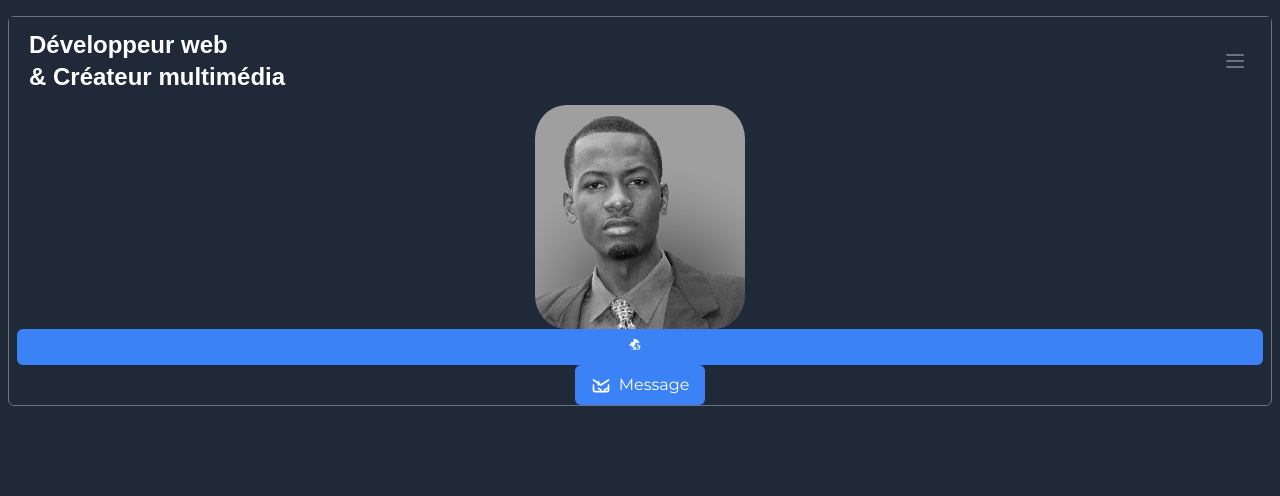
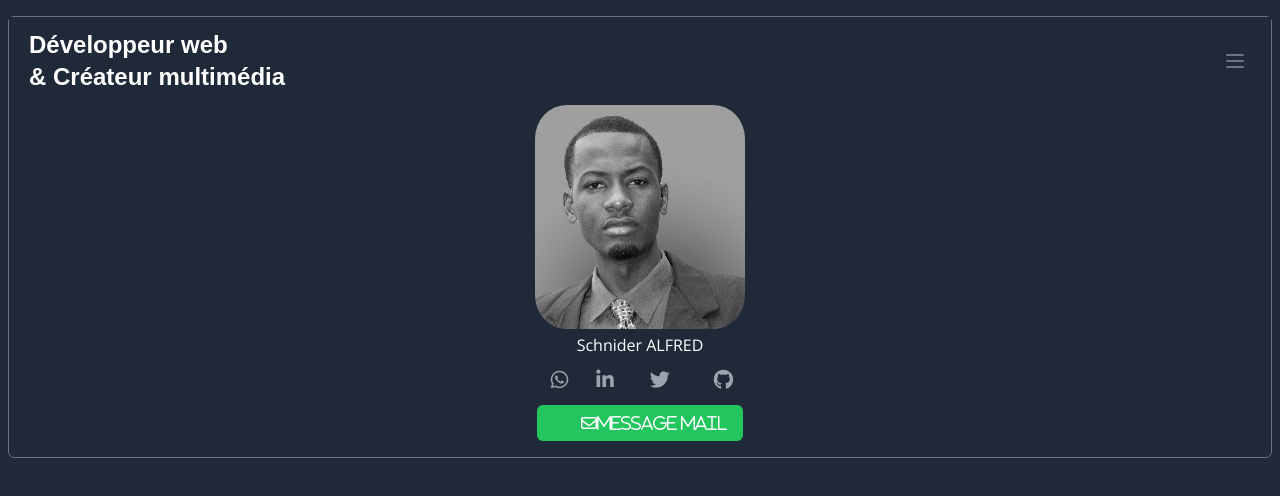
Before and after one commit to Fredalup/mon-portefolio, a plain HTML site: page index.html in a window 1280 px wide. Drawn offline with nearby package versions, Linux system fonts and the light colour scheme.

Commit message:
update home page

```diff
--- a/CSS/style.css
+++ b/CSS/style.css
@@ -14,6 +14,22 @@ body{
     font-family: 'Bebas Neue', sans-serif;
  }
 
+ .police-roboto{
+    font-family: 'Roboto', sans-serif;
+ }
+
+ .police-lato{
+    font-family: 'Lato', sans-serif;
+ }
+
+ .police-open-sans{
+    font-family: 'Open Sans', sans-serif;
+ }
+
+
+
+
+
  .bordure-ma-photo{
     border-style: solid;
   border-width: 2px;
--- a/index.html
+++ b/index.html
@@ -14,8 +14,18 @@
 <link rel="preconnect" href="https://fonts.gstatic.com" crossorigin>
 <link href="https://fonts.googleapis.com/css2?family=Great+Vibes&display=swap" rel="stylesheet">
 
+<link rel="preconnect" href="https://fonts.googleapis.com">
+<link rel="preconnect" href="https://fonts.gstatic.com" crossorigin>
+<link href="https://fonts.googleapis.com/css2?family=Roboto&display=swap" rel="stylesheet">
 
 
+<link rel="preconnect" href="https://fonts.googleapis.com">
+<link rel="preconnect" href="https://fonts.gstatic.com" crossorigin>
+<link href="https://fonts.googleapis.com/css2?family=Lato&display=swap" rel="stylesheet">
+
+<link rel="preconnect" href="https://fonts.googleapis.com">
+<link rel="preconnect" href="https://fonts.gstatic.com" crossorigin>
+<link href="https://fonts.googleapis.com/css2?family=Open+Sans&display=swap" rel="stylesheet">
 </head>
 <body class="police-montserrat">
 
@@ -33,30 +43,55 @@
         </button>
       </nav>
 
+
+      <!-- ma photo -->
       <div class="flex justify-center items-center">
         <div class="w-50 h-56">
           <img style="border-radius: 15%;" src="images/ma-photo.png" alt="Votre image" class="w-full h-full object-cover">
           <!-- <span class="text-center text-white police-Bebas-Neue font-bold text-2xl">Schnider Alfred</span> -->
         </div>
-
       </div>
 
-        <a href="https://www.facebook.com/votrepage" target="_blank" class="flex items-center justify-center px-4 py-2 text-white bg-blue-500 hover:bg-blue-600 rounded-md mx-2">
-    <svg class="h-5 w-5 mr-2" fill="currentColor" viewBox="0 0 24 24" xmlns="http://www.w3.org/2000/svg">
-      <path fill-rule="evenodd" clip-rule="evenodd" d="M9 2.004c4.41 0 8 3.59 8 7.997v3.998c0 .221-.18.4-.4.4h-3.2v-2.4h1.6l.001-1.6h-1.6V9.999c0-1.76.512-2.964 1.878-2.964 1.088 0 1.612.822 1.612 1.811v1.201H14.4V9.999c0-1.396-.3-3.466-1.663-3.466-1.41 0-1.637 1.103-1.637 2.243v1.222H9.6v1.6h1.4v4h-3.6c-.221 0-.4-.179-.4-.4v-4.6H4v-1.6h1.6v-1.222C5.6 6.503 6.533 5.996 7.816 5.996H9zm-1.6 9.6h1.6v4H7.4v-4zm3.2 0h1.6v4h-1.6v-4zm3.2 0h1.6v4h-1.6v-4z"></path>
-    </svg>
-  </a>
+      <div class="flex items-center justify-center mt-1">
+        <p class="text-white police-open-sans">Schnider ALFRED</p>
+      </div>
 
-      <div class="flex items-center justify-center">
-        <a href="mailto:schniderfredo@gmail.com" class="flex items-center justify-center px-4 py-2 text-white bg-blue-500 hover:bg-blue-600 rounded-md">
-          <svg class="h-5 w-5 mr-2" fill="none" stroke="currentColor" viewBox="0 0 24 24" xmlns="http://www.w3.org/2000/svg">
-            <path stroke-linecap="round" stroke-linejoin="round" stroke-width="2" d="M3 6l9 6 9-6M3 12v6a2 2 0 002 2h14a2 2 0 002-2v-6m-2 4l-3 2m-4 0l-3-2m0-4v-4"></path>
+      <!-- mes icone -->
+      <div class="flex items-center justify-center mt-3">
+        <!-- Icônes de réseaux sociaux -->
+        <a href="https://www.facebook.com/votrepage" target="_blank" class="flex items-center justify-center mx-0">
+          <svg class="h-5 w-5" fill="currentColor" viewBox="0 0 24 24" xmlns="http://www.w3.org/2000/svg">
+            <i class="fa fa-whatsapp text-gray-400 fa-lg" aria-hidden="true"></i>
+
           </svg>
-          <span>Message</span>
+        </a>
+
+        <a href="https://www.twitter.com/votrecompte" target="_blank" class="flex items-center justify-center mx-2">
+          <svg class="h-5 w-5" fill="currentColor" viewBox="0 0 24 24" xmlns="http://www.w3.org/2000/svg">
+            <i class="fa fa-linkedin text-gray-400 fa-lg" aria-hidden="true"></i>
+          </svg>
+        </a>
+
+        <a href="https://www.instagram.com/votrecompte" target="_blank" class="flex items-center justify-center mx-2">
+          <svg class="h-5 w-5" fill="currentColor" viewBox="0 0 24 24" xmlns="http://www.w3.org/2000/svg">
+            <i class="fa fa-twitter text-gray-400 fa-lg" aria-hidden="true"></i>
+          </svg>
+        </a>
+
+        <a href="https://www.linkedin.com/votreprifil" target="_blank" class="flex items-center justify-center mx-4">
+          <svg class="h-5 w-5" fill="currentColor" viewBox="0 0 24 24" xmlns="http://www.w3.org/2000/svg">
+            <i class="fa fa-github text-gray-400 fa-lg" aria-hidden="true"></i>
+          </svg>
         </a>
       </div>
-
-
+      <!-- Le bouton mail -->
+      <div class="flex items-center justify-center mt-4 mb-4">
+        <a href="mailto:votreadresseemail@example.com" class="flex items-center justify-center px-4 py-2 text-white bg-green-500 hover:bg-green-900 rounded-md">
+          <svg class="h-5 w-5 mr-2" fill="none" stroke="currentColor" viewBox="0 0 24 24" xmlns="http://www.w3.org/2000/svg">
+            <!-- <path stroke-linecap="round" stroke-linejoin="round" stroke-width="2"></path> -->
+          </svg>
+          <i class="fa fa-envelope-o" aria-hidden="true">Message Mail</i>
+        </a>
     </div>
   </div>
 
```
